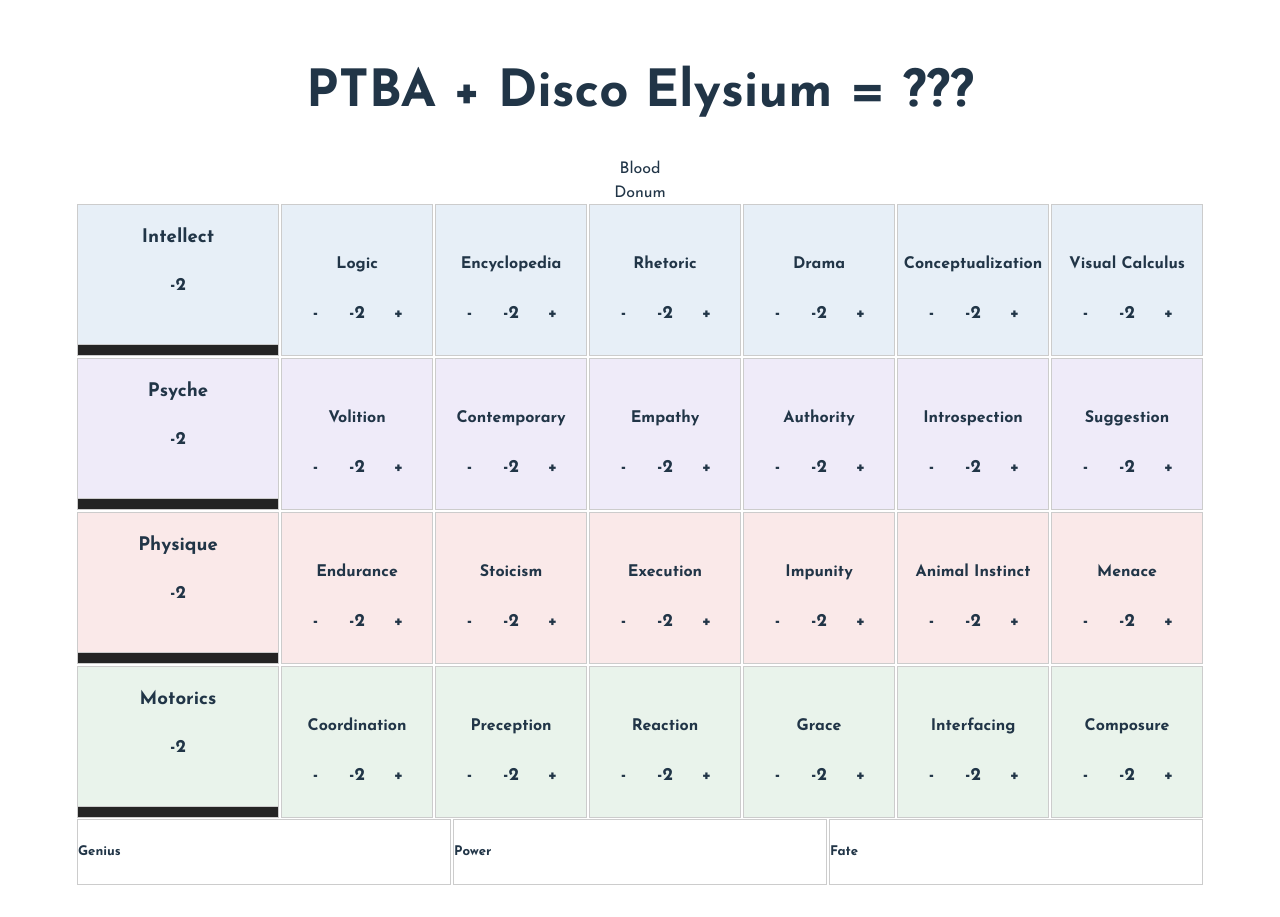
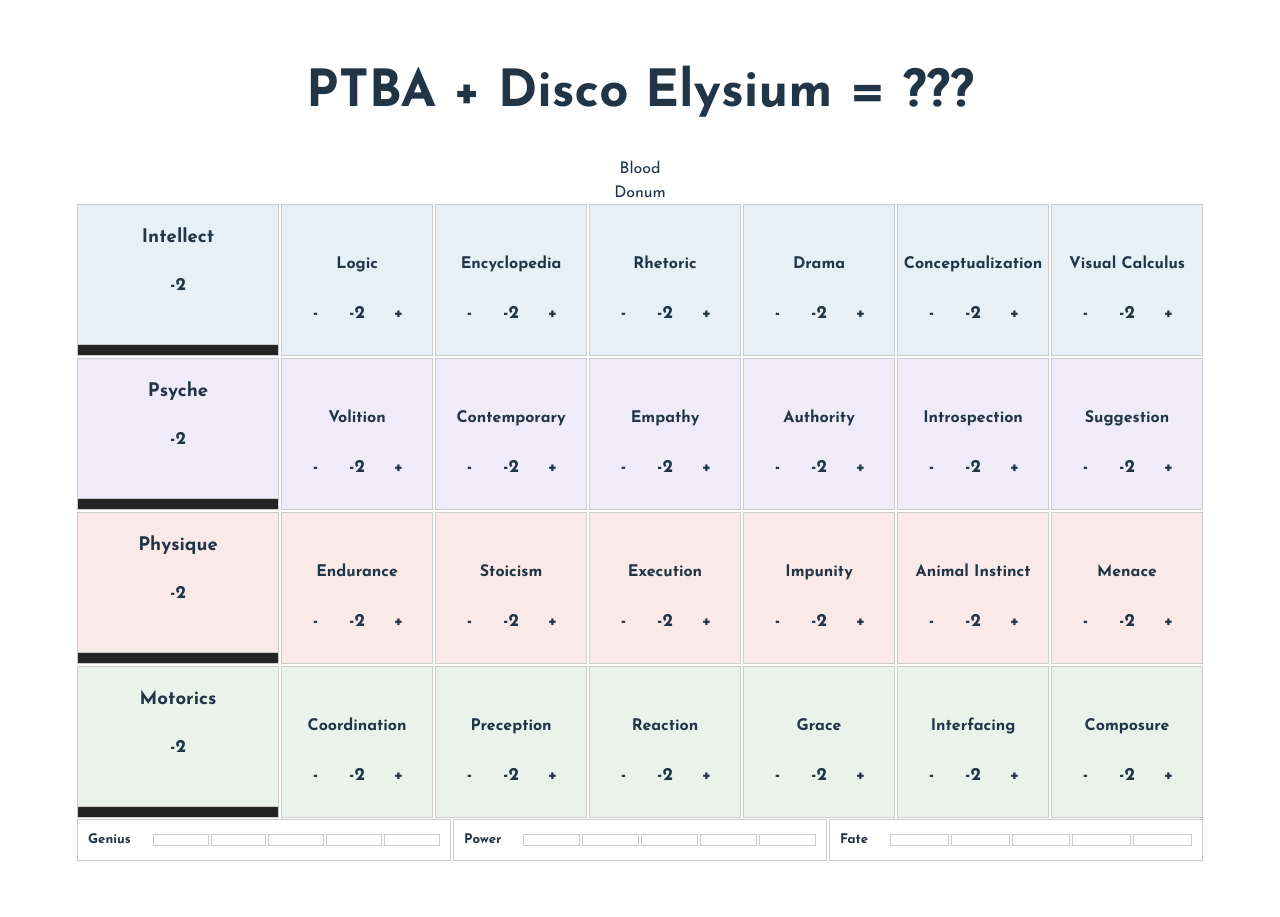
Before and after one commit to robtrizzo/provenire, a React (Vite) app: page / in a window 1280 px wide. After the commit the page ends 893 px from the top, so only its background shows below. Built offline with nearby package versions, Linux system fonts and the light colour scheme.

Commit message:
progression stylings

```diff
--- a/src/App.css
+++ b/src/App.css
@@ -196,3 +196,44 @@
               user-select: none; /* Non-prefixed version, currently
                                     supported by Chrome, Edge, Opera and Firefox */
   }
+
+  .abilities-progression-column {
+    width: 100%;
+    display: flex;
+    flex-direction: row;
+    align-items: center;
+    justify-content: center;
+    gap: 2px;
+  }
+
+  .abilities-progression-name, .abilities-progression-bar {
+    margin: 10px
+  }
+  .abilities-progression-bar {
+    width: 100%;
+    display: flex;
+    flex-direction: row;
+    align-items: center;
+    justify-content: center;
+    gap: 2px;
+  }
+
+  .abilities-progression-bar-section {
+    height: 10px;
+    width: 100%;
+    border: 1px solid #ccc;
+    transition: all 0.2s ease-in-out;
+  }
+
+  .abilities-progression-bar-section:hover {
+    cursor: pointer;
+    background-color: #888;
+  }
+
+  .abilities-progression-bar-section:active {
+    background-color: #1864ab;
+  }
+
+  .abilities-progression-bar-section.active {
+    background-color: green;
+  }
--- a/src/App.tsx
+++ b/src/App.tsx
@@ -205,18 +205,39 @@
           </article>
           <aside className="abilities-progression-wrapper">
             <section className="abilities-progression-section">
-              <div>
-                <h5>Genius</h5>
+              <div className="abilities-progression-column">
+                <h5 className="abilities-progression-name">Genius</h5>
+                <div className="abilities-progression-bar">
+                  <ProgressionBarSection />
+                  <ProgressionBarSection />
+                  <ProgressionBarSection />
+                  <ProgressionBarSection />
+                  <ProgressionBarSection />
+                </div>
               </div>
             </section>
             <section className="abilities-progression-section">
-              <div>
-                <h5>Power</h5>
+              <div className="abilities-progression-column">
+                <h5 className="abilities-progression-name">Power</h5>
+                <div className="abilities-progression-bar">
+                  <ProgressionBarSection />
+                  <ProgressionBarSection />
+                  <ProgressionBarSection />
+                  <ProgressionBarSection />
+                  <ProgressionBarSection />
+                </div>
               </div>
             </section>
             <section className="abilities-progression-section">
-              <div>
-                <h5>Fate</h5>
+              <div className="abilities-progression-column">
+                <h5 className="abilities-progression-name">Fate</h5>
+                <div className="abilities-progression-bar">
+                  <ProgressionBarSection />
+                  <ProgressionBarSection />
+                  <ProgressionBarSection />
+                  <ProgressionBarSection />
+                  <ProgressionBarSection />
+                </div>
               </div>
             </section>
           </aside>
@@ -229,4 +250,17 @@
   );
 }
 
+const ProgressionBarSection = () => {
+  const [selected, setSelected] = useState(false);
+
+  return (
+    <div
+      className={`abilities-progression-bar-section${
+        selected ? ' active' : ''
+      }`}
+      onClick={() => setSelected(!selected)}
+    ></div>
+  );
+};
+
 export default App;
```
